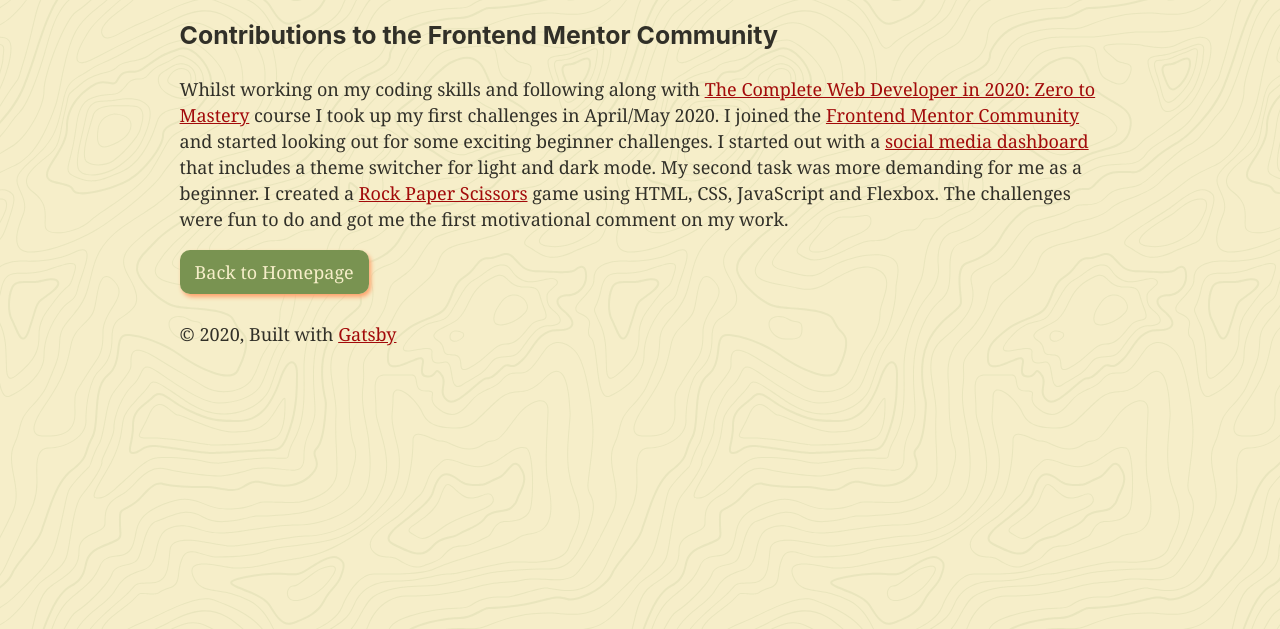
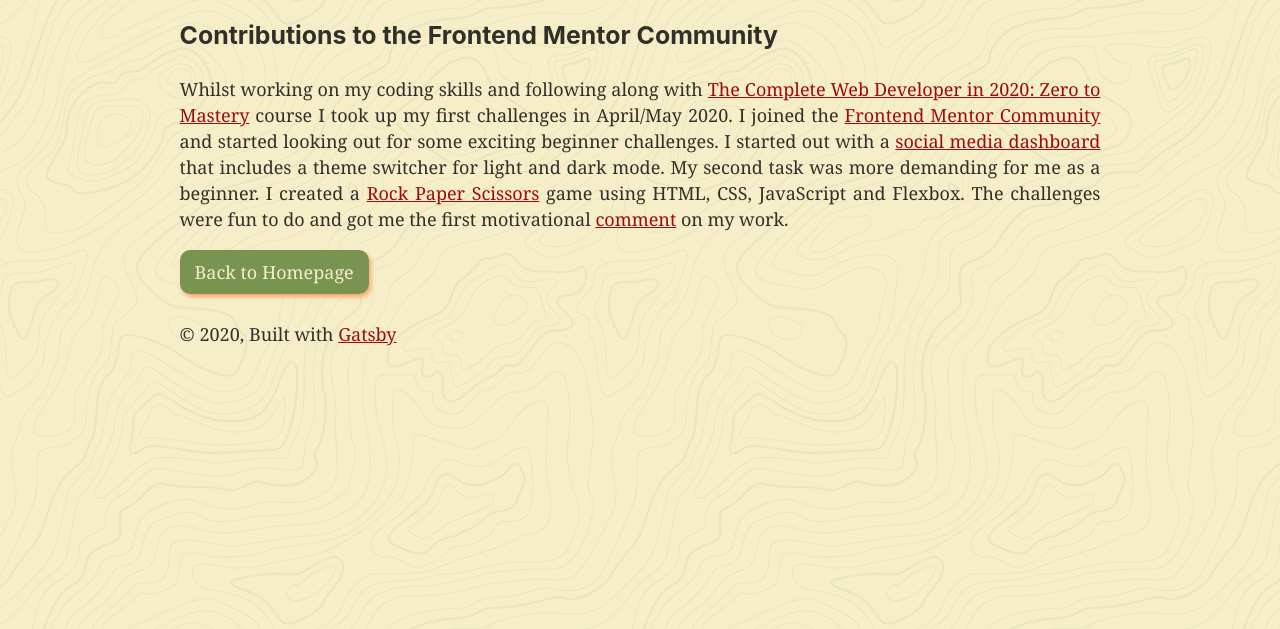
Before and after one commit to anjakhan/gatsby-blog, a Gatsby site: page /frontend-mentor/ in a window 1280 px wide. Shown: the part 171-800 px from the top of the page. Built offline with nearby package versions, Linux system fonts and the light colour scheme; Gatsby itself is replaced by a stand-in of ours.

Commit message:
added styling and a link to a comment

```diff
--- a/src/markdown-pages/frontend-mentor.md
+++ b/src/markdown-pages/frontend-mentor.md
@@ -6,4 +6,4 @@
 
 ### Contributions to the Frontend Mentor Community
 
-Whilst working on my coding skills and following along with [The Complete Web Developer in 2020: Zero to Mastery](https://www.udemy.com/course/the-complete-web-developer-zero-to-mastery/) course I took up my first challenges in April/May 2020. I joined the [Frontend Mentor Community](https://www.frontendmentor.io/dashboard) and started looking out for some exciting beginner challenges. I started out with a [social media dashboard](https://anjakhan.github.io/social-media-dashboard/) that includes a theme switcher for light and dark mode. My second task was more demanding for me as a beginner. I created a [Rock Paper Scissors](https://anjakhan.github.io/rock-paper-scissors/index.html) game using HTML, CSS, JavaScript and Flexbox. The challenges were fun to do and got me the first motivational comment on my work.
+Whilst working on my coding skills and following along with [The Complete Web Developer in 2020: Zero to Mastery](https://www.udemy.com/course/the-complete-web-developer-zero-to-mastery/) course I took up my first challenges in April/May 2020. I joined the [Frontend Mentor Community](https://www.frontendmentor.io/dashboard) and started looking out for some exciting beginner challenges. I started out with a [social media dashboard](https://anjakhan.github.io/social-media-dashboard/) that includes a theme switcher for light and dark mode. My second task was more demanding for me as a beginner. I created a [Rock Paper Scissors](https://anjakhan.github.io/rock-paper-scissors/index.html) game using HTML, CSS, JavaScript and Flexbox. The challenges were fun to do and got me the first motivational [comment](https://www.frontendmentor.io/solutions/rock-paper-scissors-game-using-html-css-js-flexbox-qTTQLyskt) on my work.
--- a/src/templates/blog-post.js
+++ b/src/templates/blog-post.js
@@ -23,7 +23,10 @@
         <Layout>
             <div>
                 <h1>{post.frontmatter.title}</h1>
-                <div dangerouslySetInnerHTML={{ __html: post.html }} />
+                <div
+                    dangerouslySetInnerHTML={{ __html: post.html }}
+                    style={{ textAlign: `justify` }}
+                />
             </div>
             <HomeLink to="/">Back to Homepage</HomeLink>
         </Layout>
```
